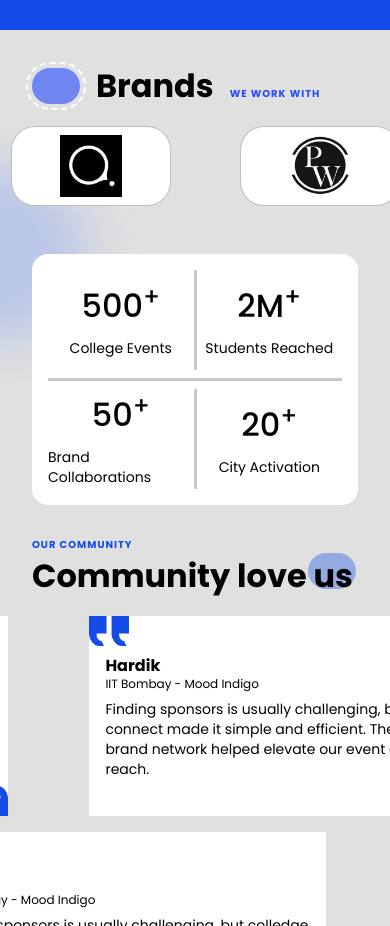
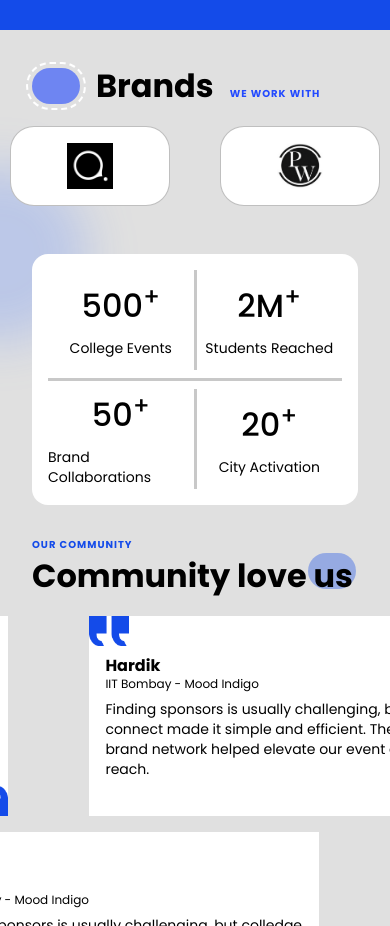
Before and after one commit to rohititgithub/college-connect, a React (Vite) app: page / in a window 390 px wide. Shown: the part 2120-3046 px from the top of the page. Built offline with nearby package versions, Linux system fonts and the light colour scheme.

Commit message:
fix: resolve minor UI issues

```diff
--- a/src/components/BrandLogoCard.tsx
+++ b/src/components/BrandLogoCard.tsx
@@ -8,7 +8,7 @@ export default function BrandLogoCard({ image, position }: BrandLogoCardProps) {
     // Individual brand logo item positioned via CSS custom property
     <div
       style={{ "--position": position } as React.CSSProperties}
-      className="item absolute left-full flex h-20 w-40 items-center justify-center rounded-3xl border border-black/25 bg-white p-2 transition-all lg:h-24 lg:w-48"
+      className="item absolute left-full flex h-20 w-40 items-center justify-center rounded-3xl border border-black/25 bg-white p-4 transition-all lg:h-24 lg:w-48"
     >
       <img src={image} alt="Brand Logo" className="max-h-full max-w-full" />
     </div>
--- a/src/pages/Home/BrandsSection.tsx
+++ b/src/pages/Home/BrandsSection.tsx
@@ -48,7 +48,7 @@ export default function BrandsSection() {
       <div
         style={
           {
-            "--width": "max(10dvh,196px)",
+            "--width": "clamp(150px,21.75dvh,180px)",
             "--quantity": logos.length,
             "--duration": "18s",
           } as React.CSSProperties
```
